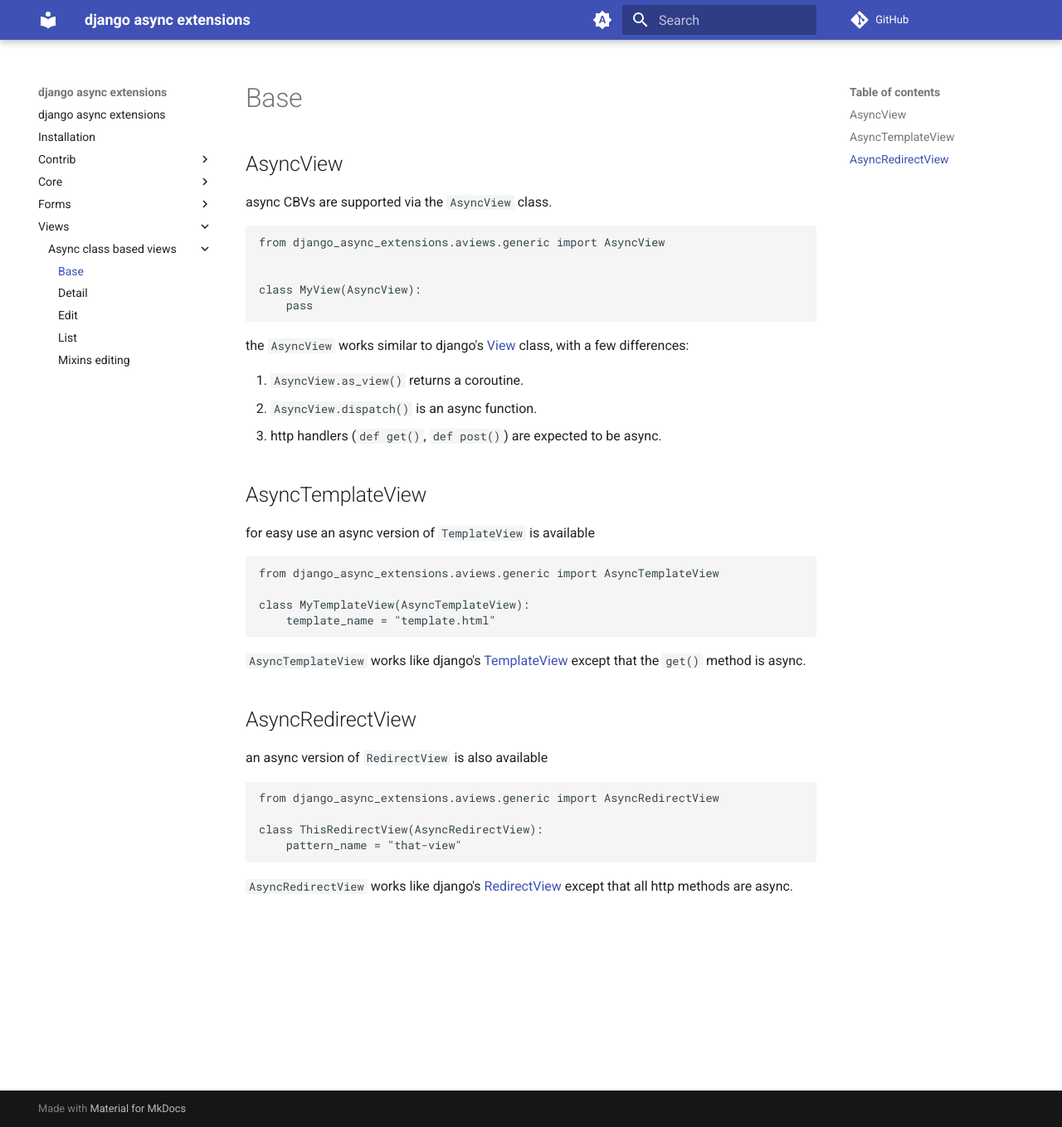
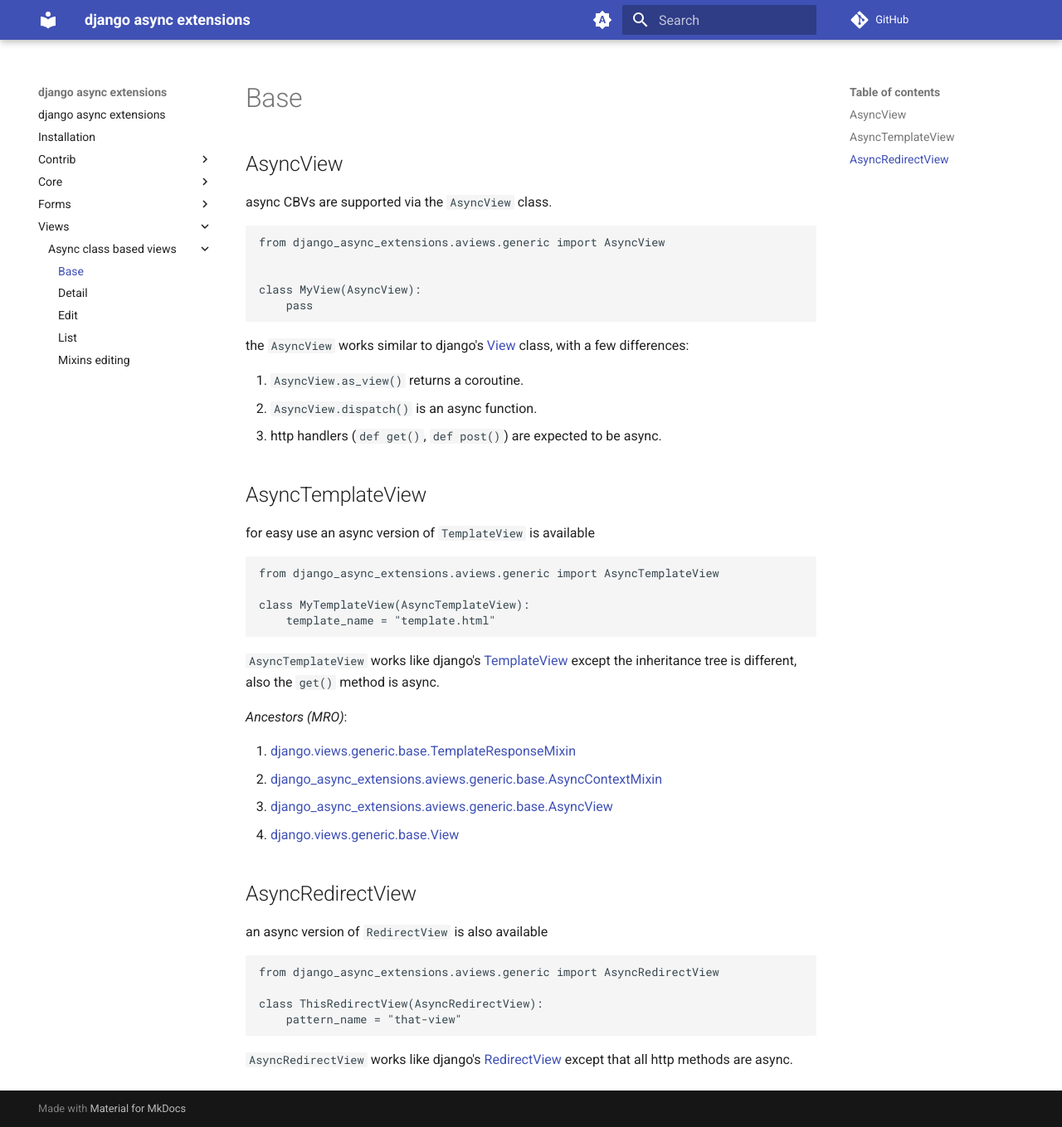
Before and after one commit to django-utils/django-async-extensions, an MkDocs documentation site: the page built from docs/views/async-class-based-views/base.md, in a window 1280 px wide and 1359 px high. Shown: the whole window at 83% size. Built offline with MkDocs 1.6.1 and Material for MkDocs 9.7.7, drawn with Linux system fonts in a browser that asks for light colours; comment, search, counter and statistics services are not loaded.

Commit message:
added the MRO of `AsyncTemplateView`

````diff
--- a/docs/views/async-class-based-views/base.md
+++ b/docs/views/async-class-based-views/base.md
@@ -28,7 +28,14 @@
     template_name = "template.html"
 ```
 
-`AsyncTemplateView` works like django's [TemplateView](https://docs.djangoproject.com/en/5.1/ref/class-based-views/base/#templateview) except that the `get()` method is async.
+`AsyncTemplateView` works like django's [TemplateView](https://docs.djangoproject.com/en/5.1/ref/class-based-views/base/#templateview) except the inheritance tree is different, also the `get()` method is async.
+
+*Ancestors (MRO)*:
+
+1. [django.views.generic.base.TemplateResponseMixin](https://docs.djangoproject.com/en/5.1/ref/class-based-views/mixins-simple/#django.views.generic.base.TemplateResponseMixin)
+2. [django_async_extensions.aviews.generic.base.AsyncContextMixin](base.md#asynccontextmixin)
+3. [django_async_extensions.aviews.generic.base.AsyncView](base.md#asyncview)
+4. [django.views.generic.base.View](https://docs.djangoproject.com/en/5.1/ref/class-based-views/base/#django.views.generic.base.View)
 
 
 ## AsyncRedirectView
````
